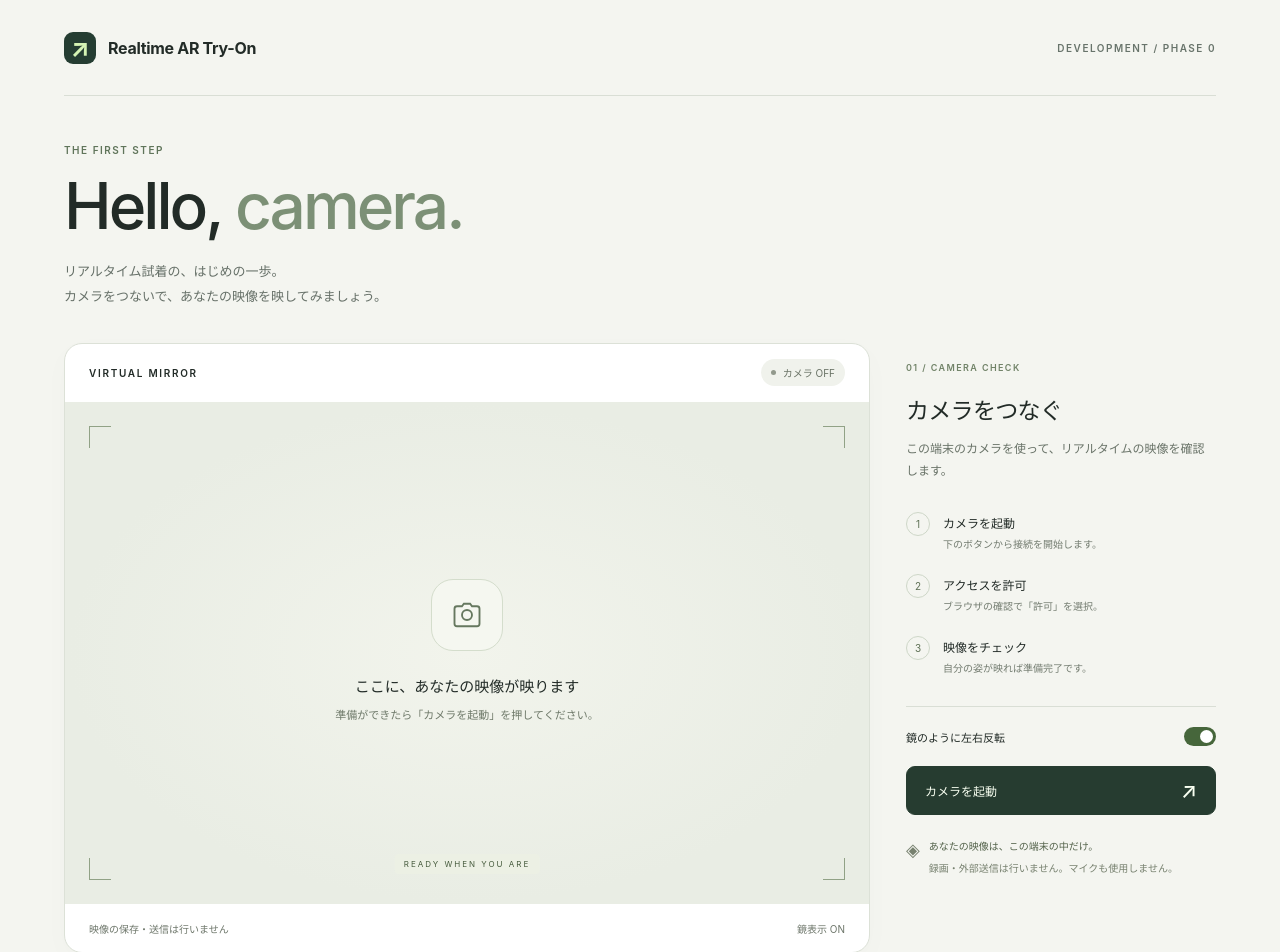
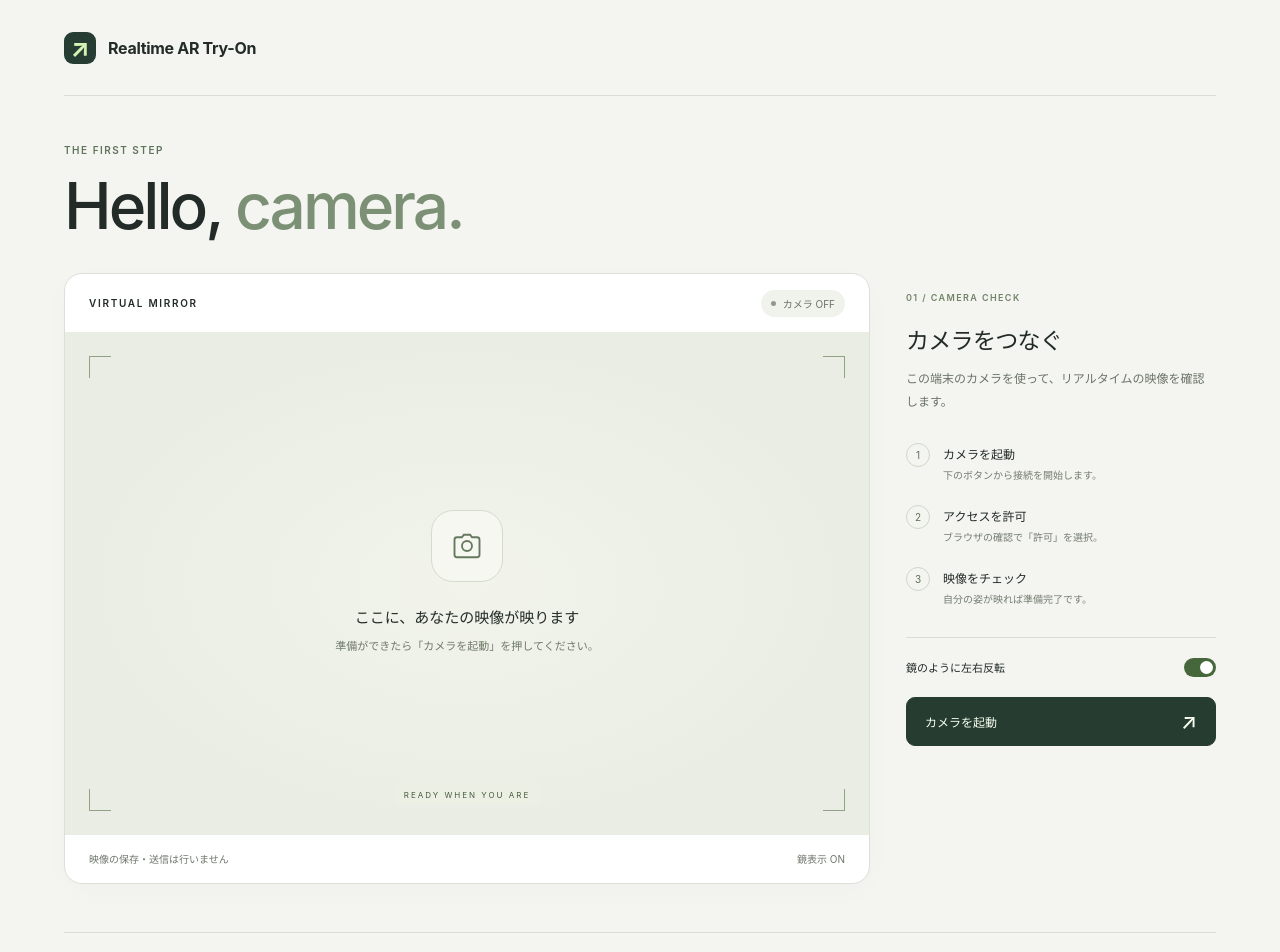
Before and after one commit to riku2002/fitt-ar, a React (Vite) app: page / in a window 1280 px wide. Shown: the top 952 px of the page. Built offline with nearby package versions, Linux system fonts and the light colour scheme.

Commit message:
fix 画面上の文言の修正

```diff
--- a/src/app/App.tsx
+++ b/src/app/App.tsx
@@ -14,7 +14,6 @@ export function App() {
           </span>
           Realtime AR Try-On
         </a>
-        <span className="stage-label">DEVELOPMENT / PHASE 0</span>
       </header>
       <main>
         <section className="intro" aria-labelledby="page-title">
@@ -22,17 +21,11 @@ export function App() {
           <h1 id="page-title">
             Hello, <span>camera.</span>
           </h1>
-          <p className="intro-copy">
-            リアルタイム試着の、はじめの一歩。
-            <br />
-            カメラをつないで、あなたの映像を映してみましょう。
-          </p>
         </section>
         <CameraView />
       </main>
       <footer className="site-footer">
         <span>REALTIME AR TRY-ON</span>
-        <span>カメラ動作確認版 · 姿勢推定・AR試着は次のステップで追加</span>
       </footer>
     </div>
   )
--- a/src/features/camera/CameraView.tsx
+++ b/src/features/camera/CameraView.tsx
@@ -222,13 +222,6 @@ export function CameraView() {
             許可画面が出ない場合は、アドレスバーのカメラ権限を確認してください。
           </p>
         )}
-        <div className="privacy-note">
-          <span aria-hidden="true">◈</span>
-          <p>
-            <strong>あなたの映像は、この端末の中だけ。</strong>
-            録画・外部送信は行いません。マイクも使用しません。
-          </p>
-        </div>
       </aside>
     </section>
   )
```
